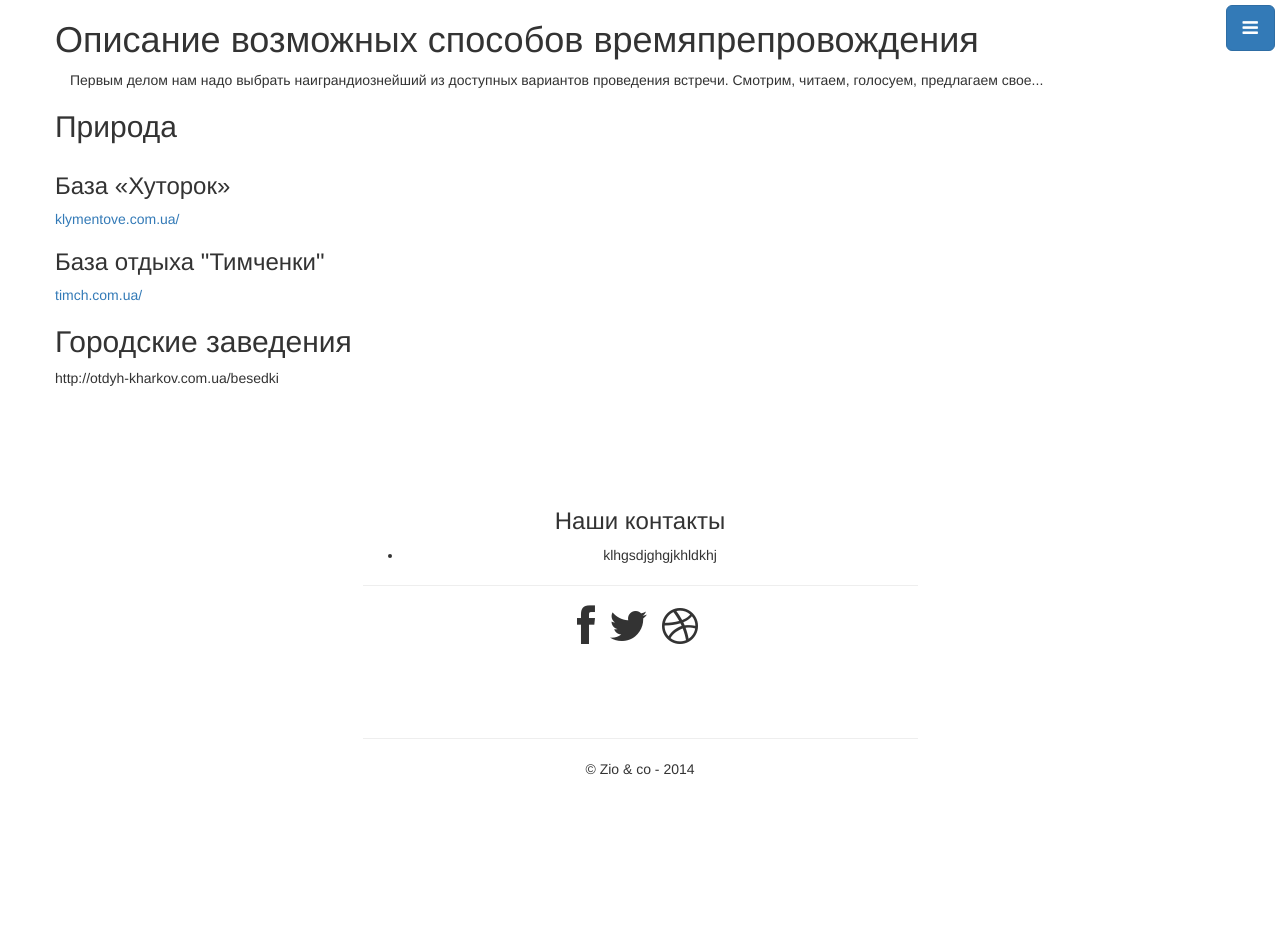
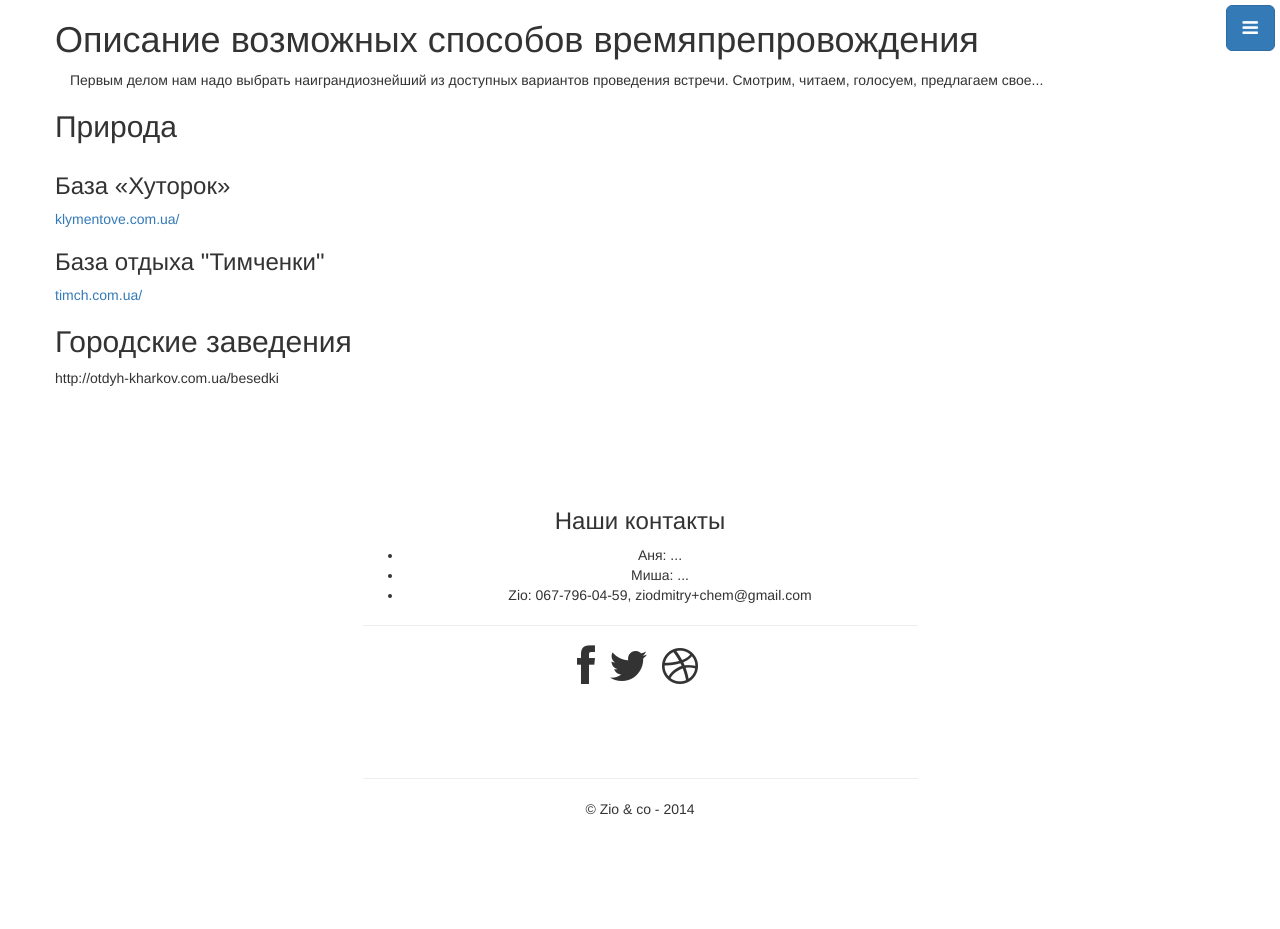
Before and after one commit to dmzio/chem1999, a Jekyll site: the page built from info.html, in a window 1280 px wide. Built offline with Jekyll 4.4.1, drawn with Linux system fonts in a browser that asks for light colours; nearby versions of some CDN libraries; Markdown is read by kramdown in place of the engine named in the settings; before the commit the page ends 900 px from its top, so only the background shows below that.

Commit message:
form added

```diff
--- a/_layouts/default.html
+++ b/_layouts/default.html
@@ -51,7 +51,10 @@
 
                     <h3>Наши контакты</h3>
                     <ul>
-                        <li>klhgsdjghgjkhldkhj</li>
+
+                        <li>Аня: ...</li>
+                        <li>Миша: ...</li>
+                        <li>Zio: 067-796-04-59, ziodmitry+chem@gmail.com</li>
                     </ul>
                     <hr>
 
--- a/index.html
+++ b/index.html
@@ -137,7 +137,7 @@ description: "В 1999 году на химический факультет Ха
                 <div class="col-md-6 col-md-offset-3 text-center">
                     <h3>Сообщи о своем намерении поучаствовать.</h3>
 
-                    <a href="#" class="btn btn-lg btn-primary">Заполни анкету сейчас!</a>
+                    <a href="https://docs.google.com/spreadsheet/viewform?usp=drive_web&formkey=dGt0dGdhV1dEaldLQVFra0VfSnNBYXc6MA#gid=0" class="btn btn-lg btn-primary">Заполни анкету сейчас!</a>
                     <p>сейчас определяемся с местом, масштабом и формой проведения — успей высказать свое мнение, иначе сделаем хорошо, но по-своему! %)</p>
                 </div>
             </div>
```
Also changed, not shown: other parts of index.html (+1 -0 lines).
